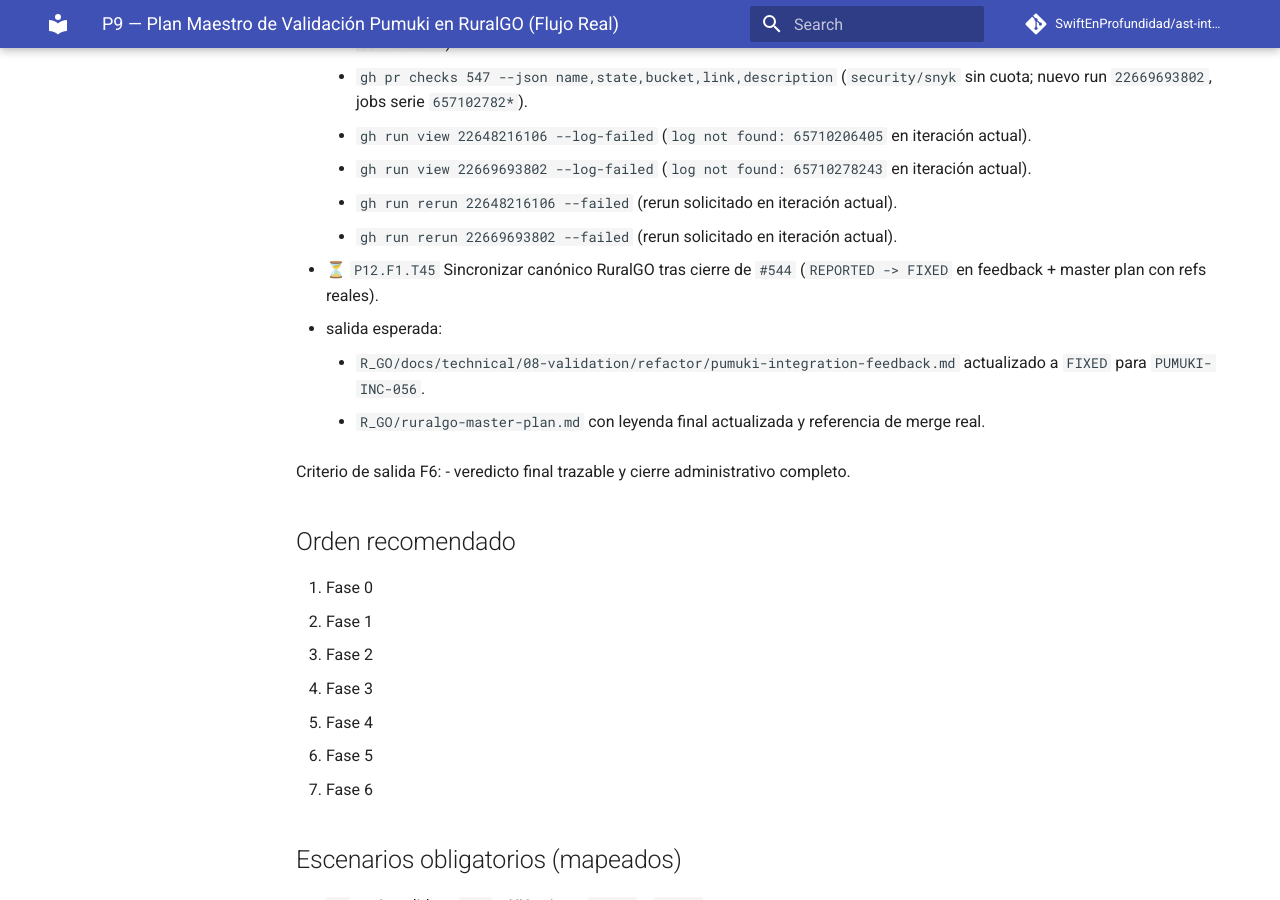
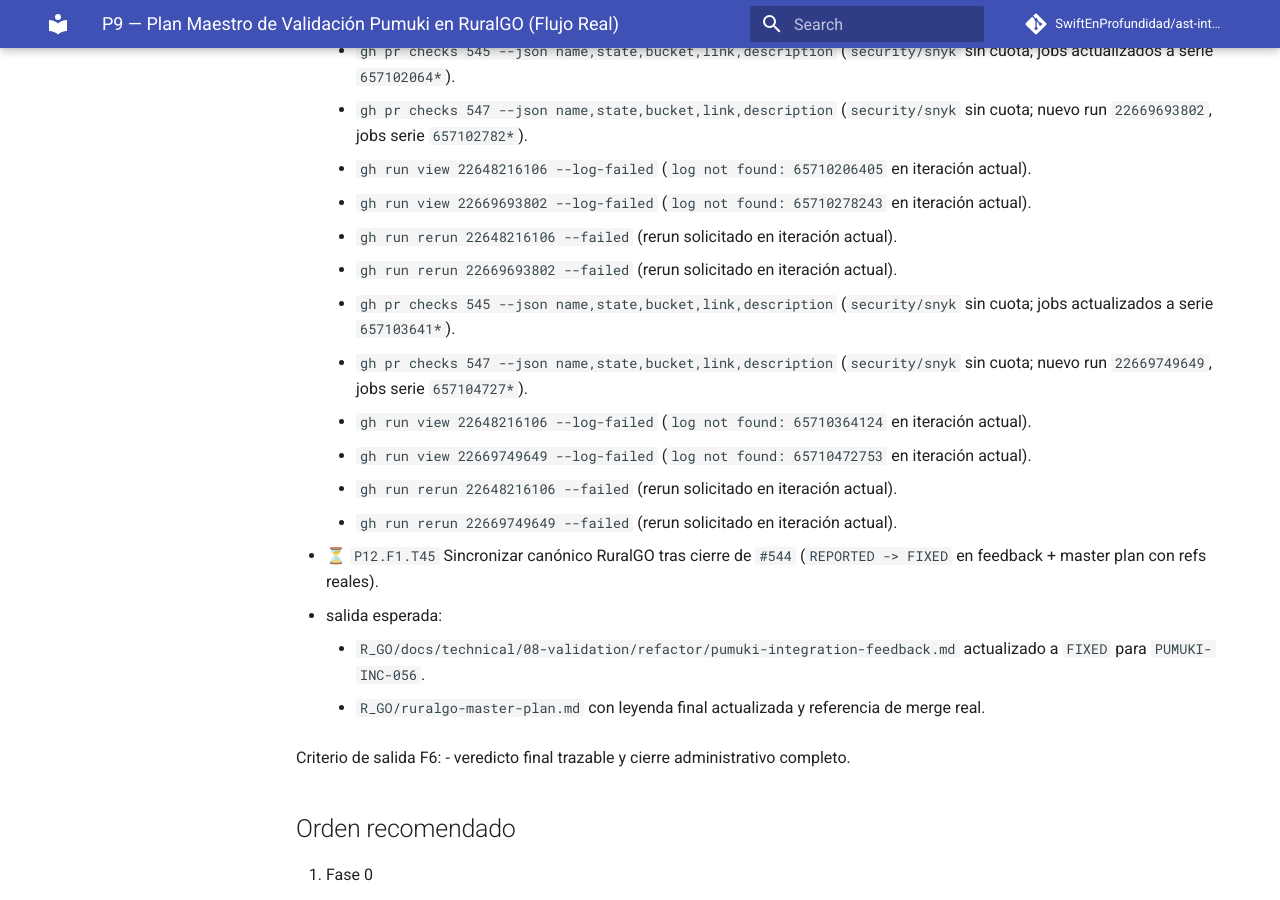
Before and after one commit to SwiftEnProfundidad/ast-intelligence-hooks, an MkDocs documentation site: the page built from docs/seguimiento-completo-validacion-ruralgo-03-03-2026.md, in a window 1280 px wide and 900 px high, scrolled down 57095 px. Built offline with MkDocs 1.6.1 and Material for MkDocs 9.7.7, drawn with Linux system fonts in a browser that asks for light colours; comment, search, counter and statistics services are not loaded; some of the changed text lies outside the part shown.

Commit message:
docs(validation): extend t47 heartbeat trail

```diff
--- a/docs/seguimiento-completo-validacion-ruralgo-03-03-2026.md
+++ b/docs/seguimiento-completo-validacion-ruralgo-03-03-2026.md
@@ -1404,6 +1404,7 @@ Criterio de salida F5:
       - `https://github.com/SwiftEnProfundidad/ast-intelligence-hooks/issues/546#issuecomment-3997283830`
       - `https://github.com/SwiftEnProfundidad/ast-intelligence-hooks/issues/546#issuecomment-3997293723`
       - `https://github.com/SwiftEnProfundidad/ast-intelligence-hooks/issues/546#issuecomment-3997300779`
+      - `https://github.com/SwiftEnProfundidad/ast-intelligence-hooks/issues/546#issuecomment-3997308456`
     - evidencia de bloqueo vigente:
       - `gh run view 22648407847` (`billing lock` en GitHub Actions).
       - `gh run view 22648597740` (`billing lock` persistente tras rerun/retrigger).
@@ -1599,6 +1600,12 @@ Criterio de salida F5:
       - `gh run view 22669693802 --log-failed` (`log not found: 65710278243` en iteración actual).
       - `gh run rerun 22648216106 --failed` (rerun solicitado en iteración actual).
       - `gh run rerun 22669693802 --failed` (rerun solicitado en iteración actual).
+      - `gh pr checks 545 --json name,state,bucket,link,description` (`security/snyk` sin cuota; jobs actualizados a serie `657103641*`).
+      - `gh pr checks 547 --json name,state,bucket,link,description` (`security/snyk` sin cuota; nuevo run `22669749649`, jobs serie `657104727*`).
+      - `gh run view 22648216106 --log-failed` (`log not found: 65710364124` en iteración actual).
+      - `gh run view 22669749649 --log-failed` (`log not found: 65710472753` en iteración actual).
+      - `gh run rerun 22648216106 --failed` (rerun solicitado en iteración actual).
+      - `gh run rerun 22669749649 --failed` (rerun solicitado en iteración actual).
 
 - ⏳ `P12.F1.T45` Sincronizar canónico RuralGO tras cierre de `#544` (`REPORTED -> FIXED` en feedback + master plan con refs reales).
   - salida esperada:
```
